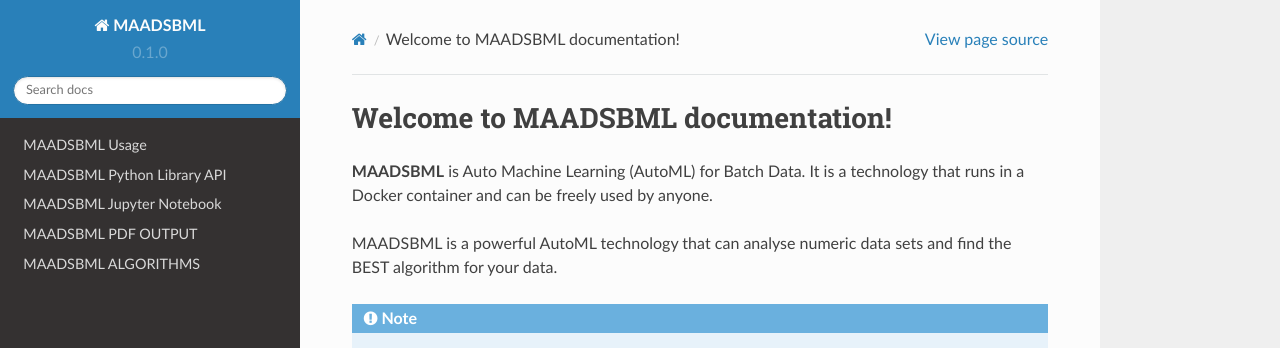
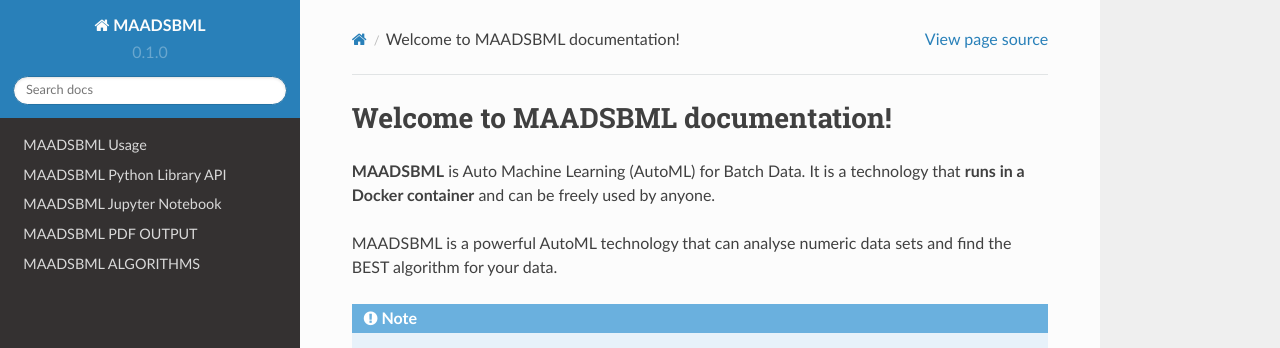
Before and after one commit to smaurice101/maadsbml, a Sphinx documentation site: the page built from docs/source/index.rst, in a window 1280 px wide and 962 px high. Shown: the top 348 px of the window. Built offline with Sphinx 7.4.7 and the Read the Docs theme 2.0.0, drawn with Linux system fonts in a browser that asks for light colours.

```diff
--- a/docs/source/index.rst
+++ b/docs/source/index.rst
@@ -1,7 +1,7 @@
 Welcome to MAADSBML documentation!
 ===================================
 
-**MAADSBML** is Auto Machine Learning (AutoML) for Batch Data. It is a technology that runs in a Docker container and can be freely used by anyone.
+**MAADSBML** is Auto Machine Learning (AutoML) for Batch Data. It is a technology that **runs in a Docker container** and can be freely used by anyone.
 
 MAADSBML is a powerful AutoML technology that can analyse numeric data sets and find the BEST algorithm for your data.
 
```
